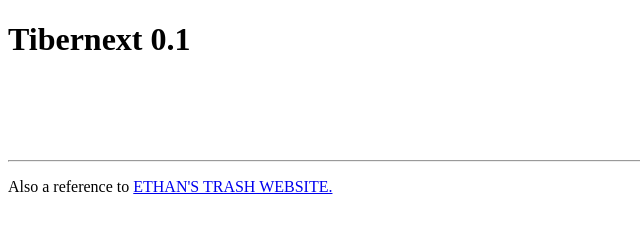
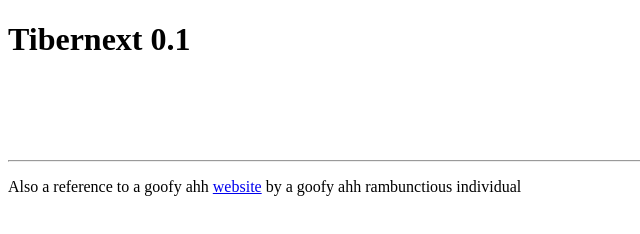
Before and after one commit to circus-real/tibernext, a plain HTML site: page index.html in a window 1280 px wide. Shown: the whole page, without its empty margins (0-640 px from the left). Drawn offline with Linux system fonts and the light colour scheme.

Commit message:
+anonymity

```diff
--- a/index.html
+++ b/index.html
@@ -13,6 +13,6 @@
 <h1>Tibernext 0.1</h1>
 <pBuilt different.</p>
 <br><br><br><br><hr>
-<p>Also a reference to <a href="https://ligmaspoons.tk/">ETHAN'S TRASH WEBSITE.</a></p>
+<p>Also a reference to a goofy ahh <a href="https://ligmaspoons.tk/">website</a> by a goofy ahh rambunctious individual</p>
 
 </body>
```
